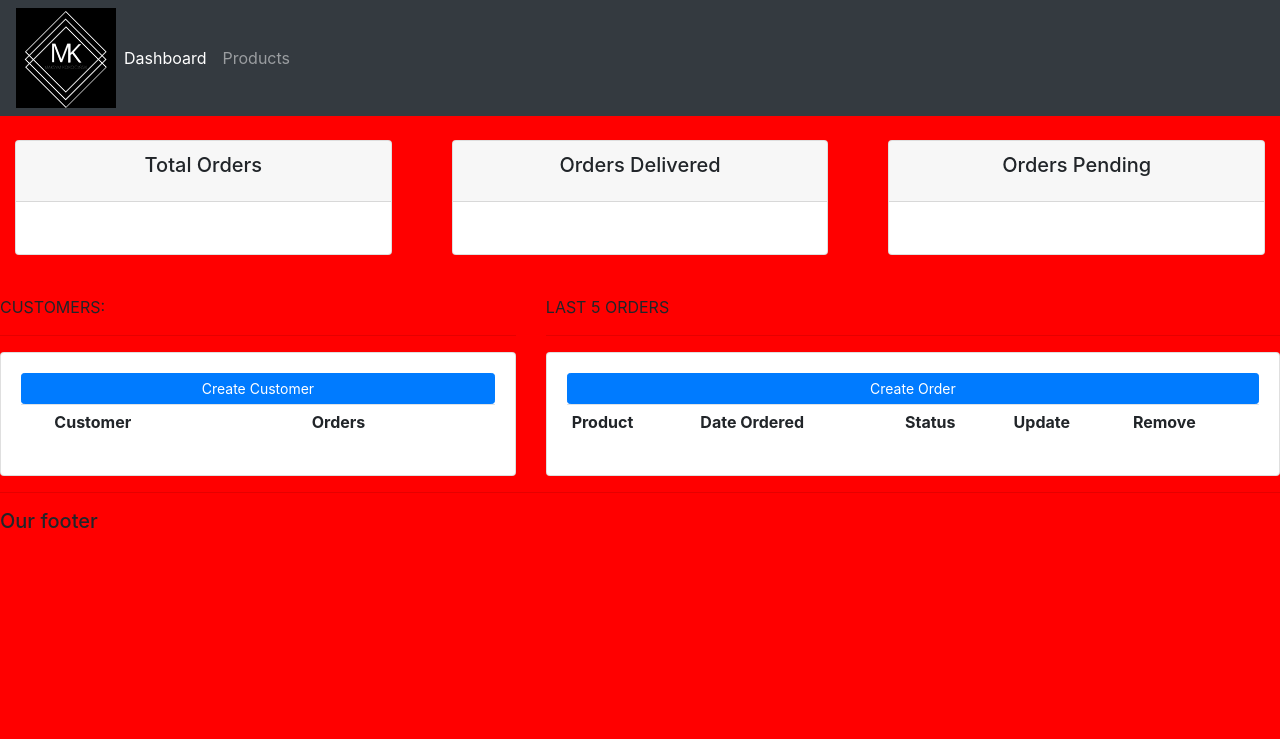
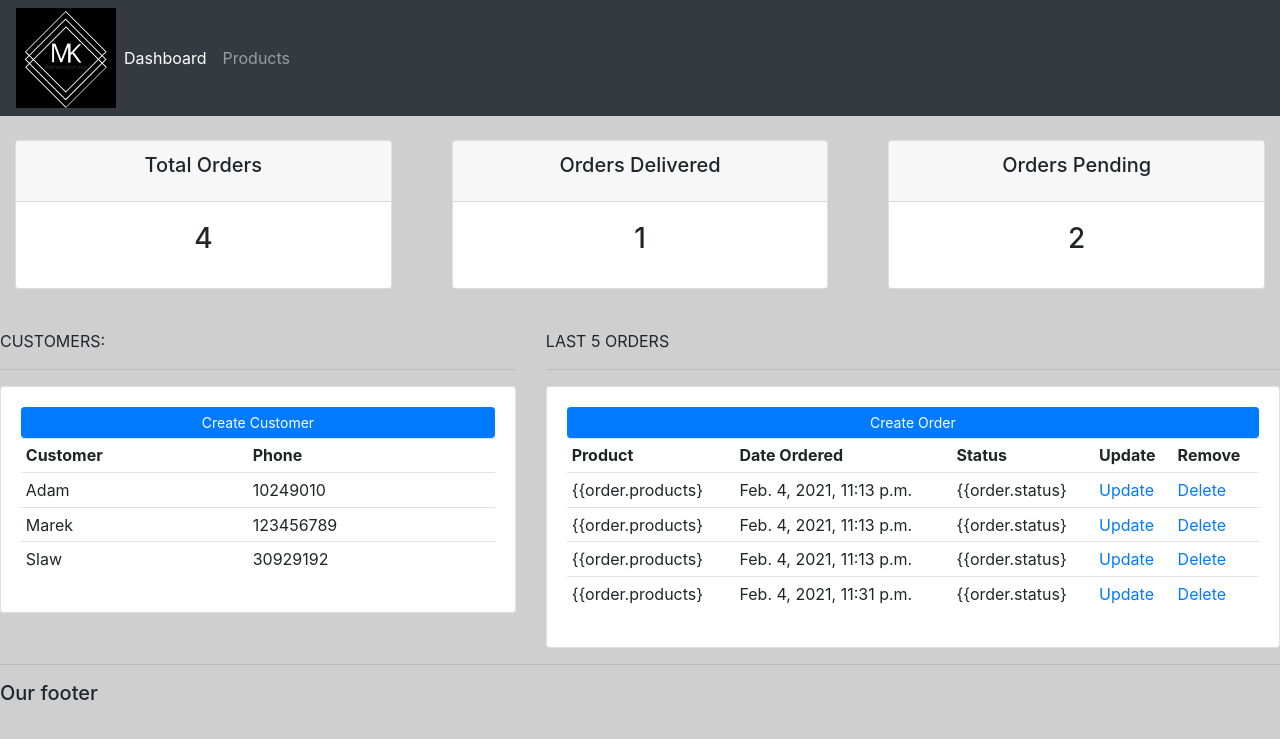
Before and after one commit to MaksymKokocinski/CustomerManagement-WebApp, a Django app: page / in a window 1280 px wide. Shown: the top 739 px of the page. Run offline with Django 3.2, Linux system fonts and the light colour scheme; data comes from the database, SQL or seed files in the repository; lists and menus that the app fills with data are empty; some libraries are stand-ins or nearby versions.

Commit message:
Fixing stuff
Adding and fixing items, which appear in dashboard and /products

```diff
--- a/CRM/accounts/models.py
+++ b/CRM/accounts/models.py
@@ -17,7 +17,7 @@ class Tag(models.Model):
 
 class Product(models.Model):
     CATEGORY = (
-        ('Indoor','Indor'),
+        ('Indoor','Indoor'),
         ('Out Door', 'Out Door'),
     )
     name = models.CharField(max_length=200, null=True)
@@ -38,6 +38,6 @@ class Order(models.Model):
         ('Delivered','Delivered'),
     )
     customer = models.ForeignKey(Customer, null=True, on_delete=models.SET_NULL)
-    product = models.ForeignKey(Product, null=True,on_delete=models.SET_NULL )
+    products = models.ForeignKey(Product, null=True,on_delete=models.SET_NULL )
     date_created = models.DateTimeField(auto_now_add = True,null=True)
     status = models.CharField(max_length=200, null=True, choices=STATUS)
--- a/CRM/accounts/templates/accounts/dashboard.html
+++ b/CRM/accounts/templates/accounts/dashboard.html
@@ -1,6 +1,7 @@
 {% extends 'accounts/main.html' %}
 
 {% block content  %}
+
 {% include 'accounts/status.html' %}
 <br>
 
@@ -13,10 +14,16 @@
                 </a>
                 <table class="table table-sm">
                     <tr>
-                        <th></th>
                         <th>Customer</th>
-                        <th>Orders</th>
+                        <th>Phone</th>
                     </tr>
+
+                    {% for customer in customers %}
+                        <tr>
+                            <td>{{customer.name}}</td>
+                            <td>{{customer.phone}}</td>
+                        </tr>
+                    {% endfor %}
                 </table>
             </div>
         </div>
@@ -34,6 +41,16 @@
                         <th>Update</th>
                         <th>Remove</th>
                     </tr>
+
+                    {% for order in orders %}
+                        <tr>
+                            <td>{{order.products}</td>
+                            <td>{{order.date_created}}</td>
+                            <td>{{order.status}</td>
+                            <td><a href="">Update</a></td>
+                            <td><a href="">Delete</a></td>
+                        </tr>
+                    {% endfor %}
                 </table>
             </div>
         </div>
--- a/CRM/accounts/templates/accounts/main.html
+++ b/CRM/accounts/templates/accounts/main.html
@@ -5,7 +5,7 @@
     <title>CRM</title>
     <link rel="stylesheet" href="https://stackpath.bootstrapcdn.com/bootstrap/4.3.1/css/bootstrap.min.css" integrity="sha384-ggOyR0iXCbMQv3Xipma34MD+dH/1fQ784/j6cY/iJTQUOhcWr7x9JvoRxT2MZw1T" crossorigin="anonymous">
 
-    <link rel="stylesheet" type="text/css" href="{% static 'css/main.css'%}">
+    <link rel="stylesheet" type="text/css" href="{% static 'css/main1.css'%}">
 
 
 
--- a/CRM/accounts/templates/accounts/status.html
+++ b/CRM/accounts/templates/accounts/status.html
@@ -8,7 +8,7 @@
                     <h5 class="card-title">Total Orders</h5>
                 </div>
                 <div class="card-body">
-                    <h3 class="card-title"></h3>
+                    <h3 class="card-title">{{total_orders}}</h3>
                 </div>
             </div>
         </div>
@@ -20,7 +20,7 @@
                     <h5 class="card-title">Orders Delivered</h5>
                 </div>
                 <div class="card-body">
-                    <h3 class="card-title"></h3>
+                    <h3 class="card-title">{{delivered}}</h3>
                 </div>
             </div>
         </div>
@@ -32,7 +32,7 @@
                     <h5 class="card-title">Orders Pending</h5>
                 </div>
                 <div class="card-body">
-                    <h3 class="card-title"></h3>
+                    <h3 class="card-title">{{pending}}</h3>
                 </div>
             </div>
         </div>
--- a/CRM/accounts/views.py
+++ b/CRM/accounts/views.py
@@ -1,11 +1,26 @@
 from django.shortcuts import render
 from django.http import HttpResponse
+from .models import *
+
 
 def home(request):
-    return render(request, 'accounts/dashboard.html')
+    orders = Order.objects.all()
+    customers = Customer.objects.all()
+
+    total_customers = customers.count()
+
+    total_orders = orders.count()
+    delivered = orders.filter(status='Delivered').count()
+    pending = orders.filter(status='Pending').count()
+
+    context = {'orders' : orders, 'customers':customers,
+    'total_orders': total_orders,'delivered':delivered,'pending':pending}
+    return render(request, 'accounts/dashboard.html', context)
 
 def products(request):
-    return render(request, 'accounts/products.html')
+    products = Product.objects.all()
+
+    return render(request, 'accounts/products.html', {'products':products})
 
 def customer(request):
     return render(request, 'accounts/customer.html')
--- a/CRM/static/css/main.css
+++ /dev/null
@@ -1,23 +0,0 @@
-
-
-body{
-    background-color: red !important;
-    background-image: none;
-}
-
-
-total-orders{
-    background-color: blue !important;
-    background-image: none;
-}
-
-
-orders-delivered{
-    background-color: red;
-    background-image: none;
-}
-
-orders-pending{
-    background-color: #22ddb7;
-    background-image: none;
-}
--- /dev/null
+++ b/CRM/static/css/main1.css
@@ -0,0 +1,23 @@
+
+
+body{
+    background-color: rgb(207, 207, 207) !important;
+    background-image: none;
+}
+
+
+total-orders{
+    background-color: rgba(84, 156, 224, 0.767) !important;
+    background-image: none;
+}
+
+
+orders-delivered{
+    background-color: rgb(158, 88, 223);
+    background-image: none;
+}
+
+orders-pending{
+    background-color: rgb(69, 235, 226);
+    background-image: none;
+}
```
Also changed, not shown: CRM/accounts/templates/accounts/products.html (+9 -1 lines), CRM/accounts/migrations/0006_auto_20210213_1230.py (added), CRM/accounts/migrations/0007_auto_20210213_2204.py (added), CRM/db.sqlite3.
